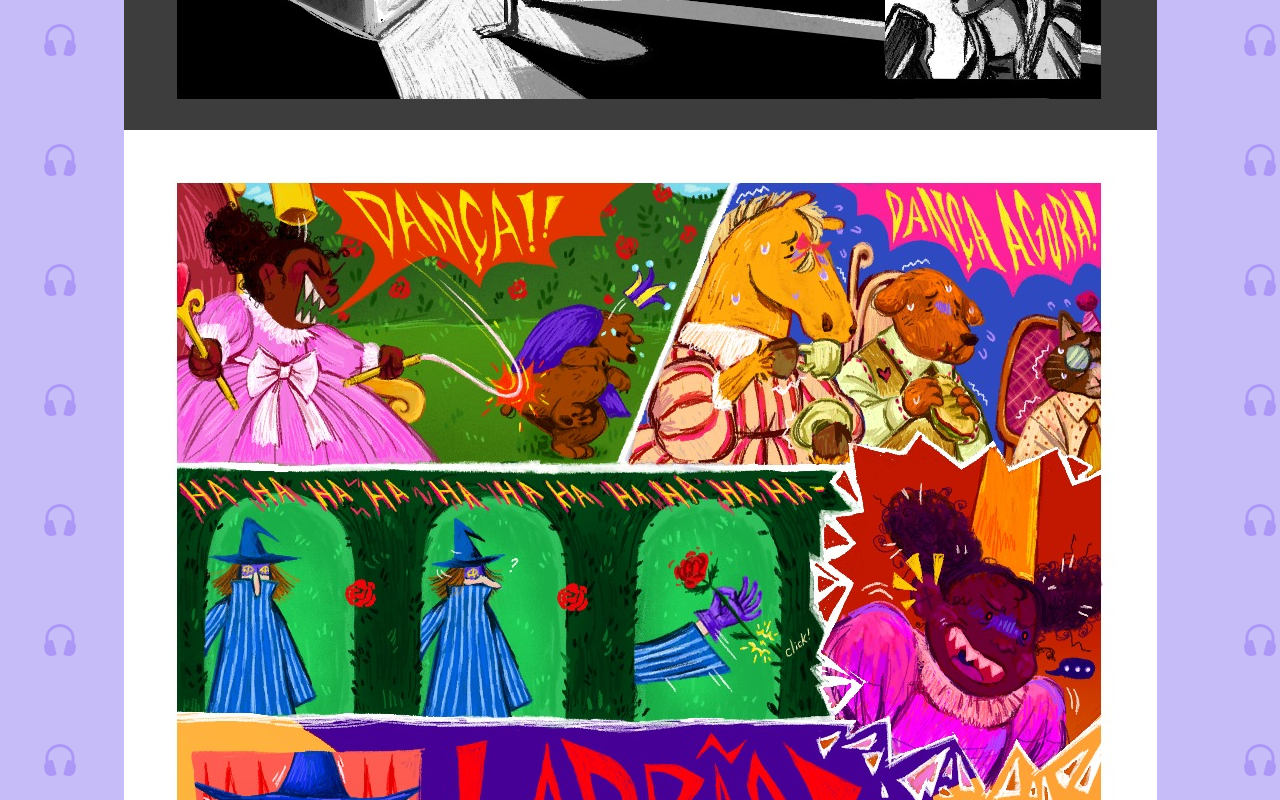
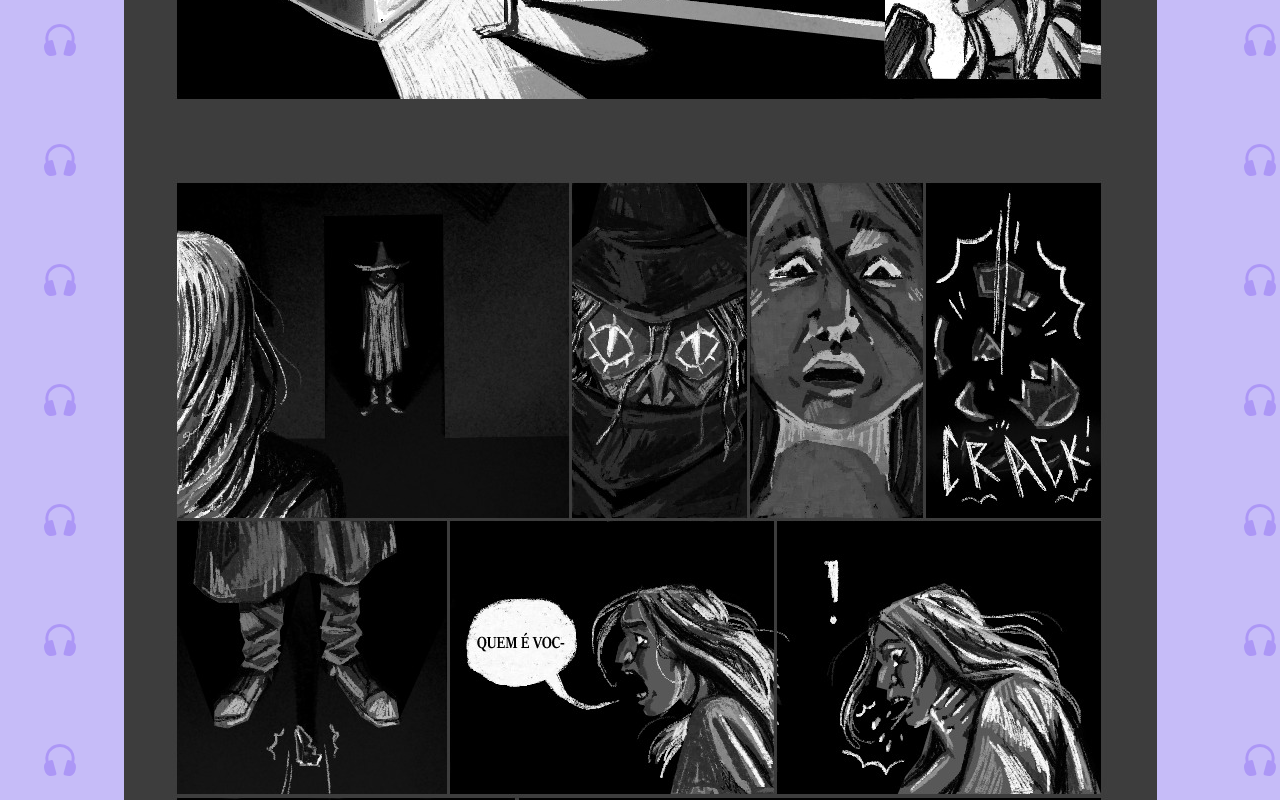
Before and after one commit to loreslei/FrontEnd_WebComic, a React (Vite) app: page /dream/daughter in a window 1280 px wide. Shown: the part 1340-2140 px from the top of the page. Built offline with nearby package versions, Linux system fonts and the light colour scheme.

Commit message:
sonho filha mais velha adicionado

```diff
--- a/src/assets/data.js
+++ b/src/assets/data.js
@@ -38,7 +38,7 @@ let sonho = [
         id: 'daughter',
         nome: "Filha",
         url_imagem: '/images/beds/daughter.png',
-        quadrinho: ['/images/daughter/01.jpeg', '/images/younger_daughter/02.jpg'],
+        quadrinho: ['/images/daughter/01.jpeg', '/images/daughter/02.jpg'],
         color_bg: 'bg-[#c6bcf8]',
         color_btn: 'bg-[#8772f3]',
         color_btn_hover: 'hover:bg-[#6E57E8]',
```
Also changed, not shown: public/images/daughter/02.jpg (added).
